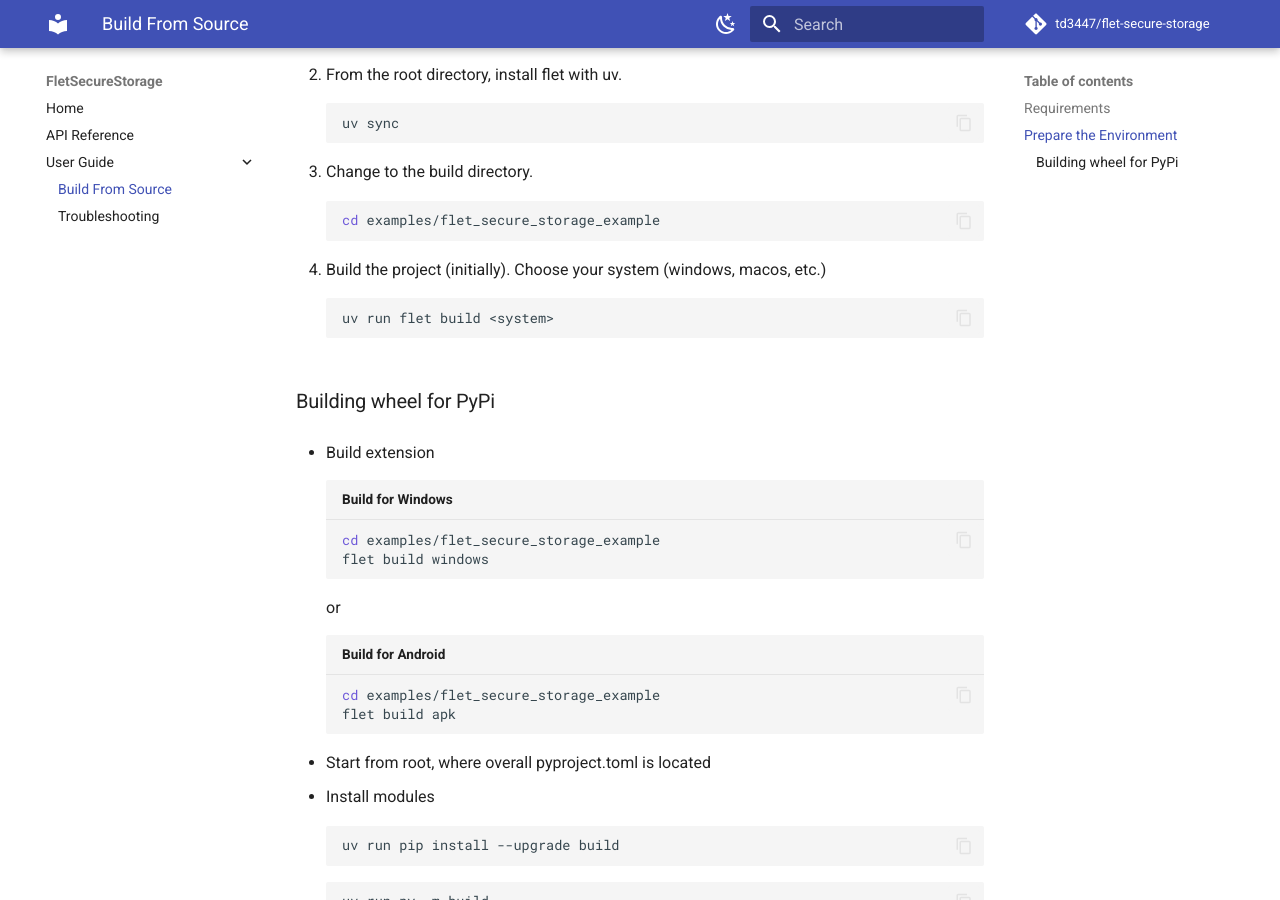
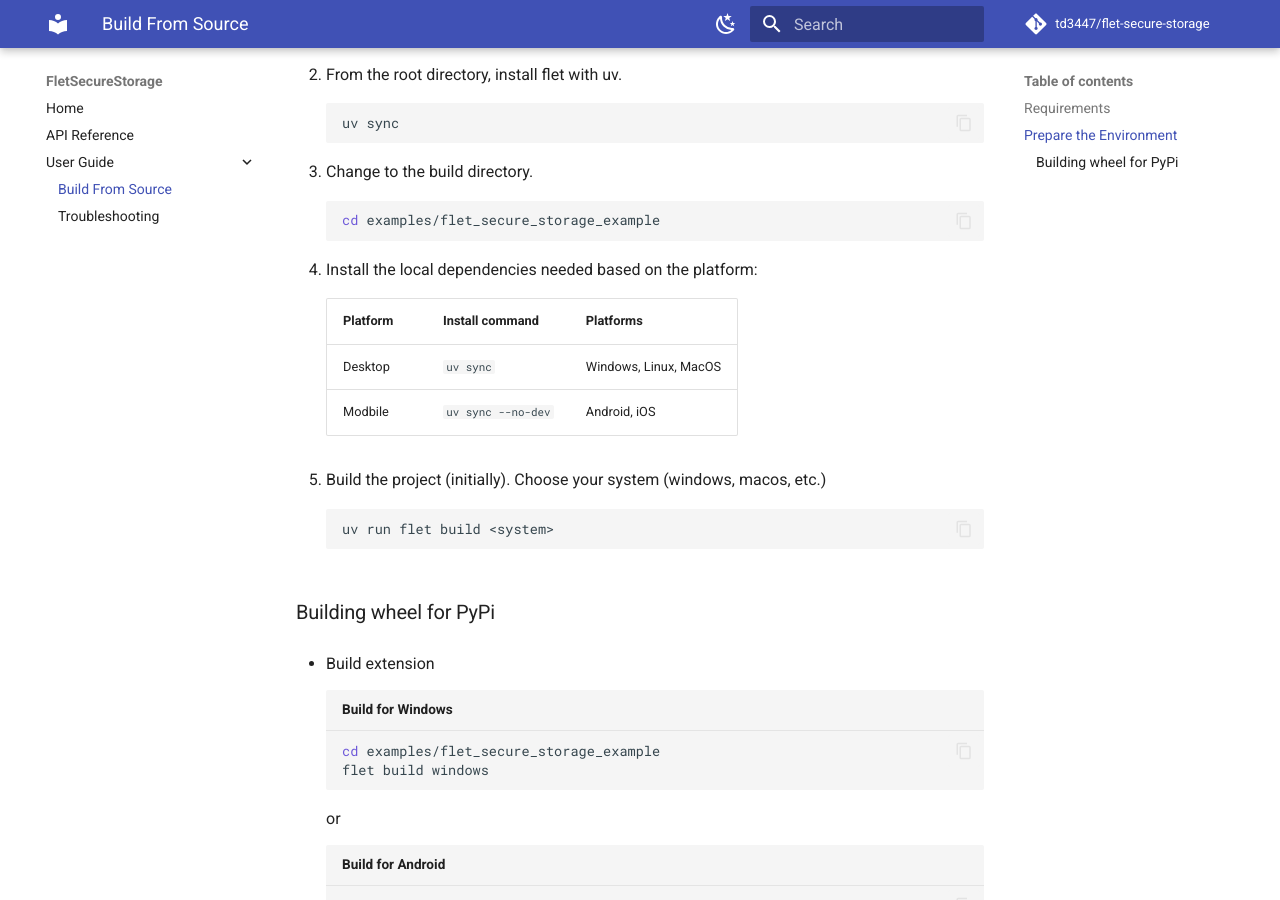
Before and after one commit to td3447/flet-secure-storage, an MkDocs documentation site: the page built from docs/build.md, in a window 1280 px wide and 900 px high, scrolled down 524 px. Built offline with MkDocs 1.6.1 and Material for MkDocs 9.7.7, drawn with Linux system fonts in a browser that asks for light colours; comment, search, counter and statistics services are not loaded.

Commit message:
docs: Updated docs for new options feature
- Added API pages for each option and enum class
- Added build commands for each platform
- Updated index to match readme

````diff
--- a/docs/build.md
+++ b/docs/build.md
@@ -27,7 +27,14 @@
     cd examples/flet_secure_storage_example
     ```
 
-4. Build the project (initially). Choose your system (windows, macos, etc.)
+4. Install the local dependencies needed based on the platform:
+
+    | Platform | Install command    |  Platforms           |
+    |----------|--------------------|----------------------|
+    | Desktop  | `uv sync`          | Windows, Linux, MacOS|
+    | Modbile  | `uv sync --no-dev` | Android, iOS         |
+
+5. Build the project (initially). Choose your system (windows, macos, etc.)
 
     ```bash
     uv run flet build <system>
````
Also changed, not shown: docs/api.md (+9 -0 lines), docs/index.md (+22 -15 lines).
